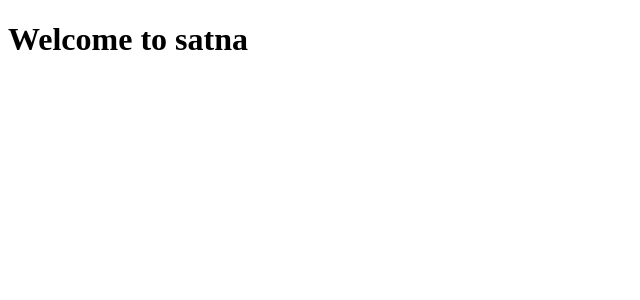
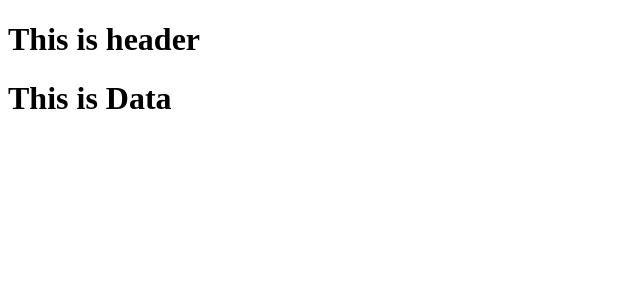
Before and after one commit to AmanTiwari23/React-Lernings, a React (Vite) app: page / in a window 1280 px wide. Shown: the top 300 px of the page, without its empty margins (0-640 px from the left). Built offline with nearby package versions, Linux system fonts and the light colour scheme.

Commit message:
multiple components

```diff
--- a/src/App.jsx
+++ b/src/App.jsx
@@ -1,12 +1,14 @@
 
-import Satna from "./Satna";
+import Header from "./Header";
+import Data from "./Data";
 
 
 const App = () => {
   return (
     <>
+    <Header/>
+    <Data/>
 
-     <Satna/>
     </>
   );
 };
--- /dev/null
+++ b/src/Data.jsx
@@ -0,0 +1,9 @@
+const Data = ()=>{
+    return (
+        <>
+        <h1>This is Data</h1>
+        </>
+    )
+}
+
+export default Data;
--- /dev/null
+++ b/src/Header.jsx
@@ -0,0 +1,9 @@
+
+
+const Header = () => {
+  return (
+    <h1>This is header</h1>
+  )
+}
+
+export default Header
```
